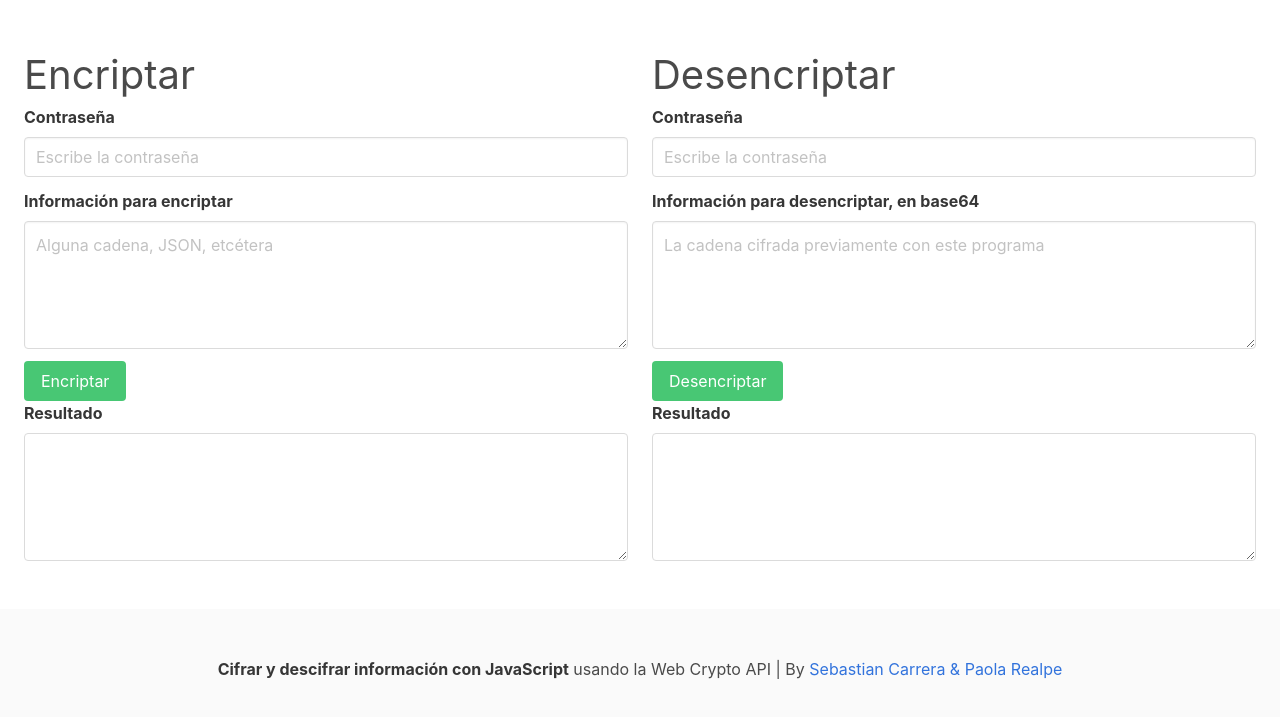
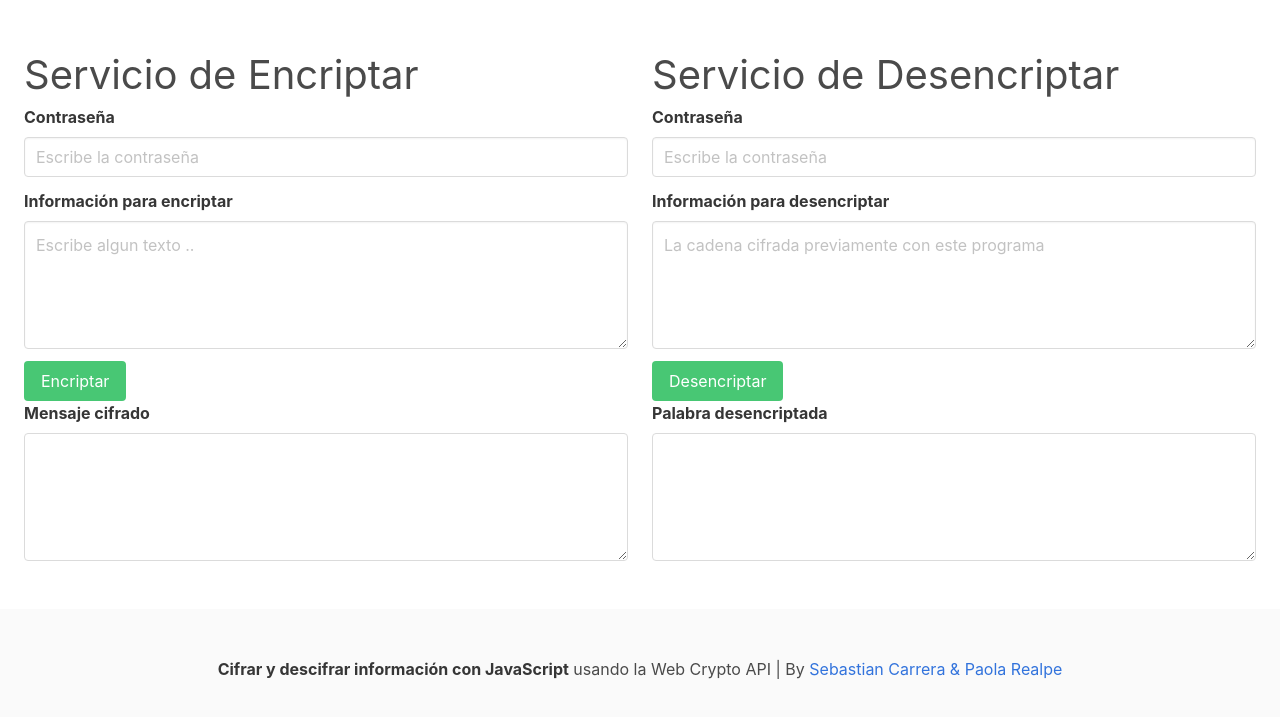
Before and after one commit to sebascarrera2000/Encripting-JS, a plain HTML site: page index.html in a window 1280 px wide. Shown: the part 59-776 px from the top of the page. Drawn offline with Linux system fonts and the light colour scheme.

Commit message:
Update index.html
Arreglos textos

```diff
--- a/index.html
+++ b/index.html
@@ -54,7 +54,7 @@
 	<section class="section">
 		<div class="columns">
 			<div class="column">
-				<h2 class="is-size-2">Encriptar</h2>
+				<h2 class="is-size-2">Servicio de Encriptar</h2>
 				<div class="field">
 					<label class="label">Contraseña</label>
 					<div class="control">
@@ -66,19 +66,19 @@
 					<label class="label">Información para encriptar</label>
 					<div class="control">
 						<textarea id="informacionEncriptar" class="textarea"
-							placeholder="Alguna cadena, JSON, etcétera"></textarea>
+							placeholder="Escribe algun texto .. "></textarea>
 					</div>
 				</div>
 				<button class="button is-success" id="botonEncriptar">Encriptar</button>
 				<div class="field">
-					<label class="label">Resultado</label>
+					<label class="label">Mensaje cifrado</label>
 					<div class="control">
 						<textarea readonly id="resultadoEncriptacion" class="textarea"></textarea>
 					</div>
 				</div>
 			</div>
 			<div class="column">
-				<h2 class="is-size-2">Desencriptar</h2>
+				<h2 class="is-size-2">Servicio de Desencriptar</h2>
 				<div class="field">
 					<label class="label">Contraseña</label>
 					<div class="control">
@@ -87,7 +87,7 @@
 					</div>
 				</div>
 				<div class="field">
-					<label class="label">Información para desencriptar, en base64</label>
+					<label class="label">Información para desencriptar</label>
 					<div class="control">
 						<textarea class="textarea" id="informacionDesencriptar"
 							placeholder="La cadena cifrada previamente con este programa"></textarea>
@@ -95,7 +95,7 @@
 				</div>
 				<button class="button is-success" id="botonDesencriptar">Desencriptar</button>
 				<div class="field">
-					<label class="label">Resultado</label>
+					<label class="label">Palabra desencriptada</label>
 					<div class="control">
 						<textarea readonly id="resultadoDesencriptacion" class="textarea"></textarea>
 					</div>
```
